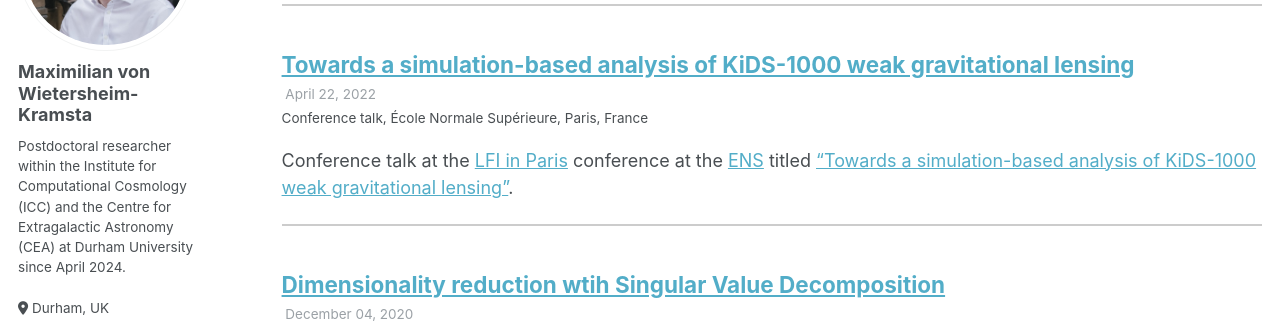
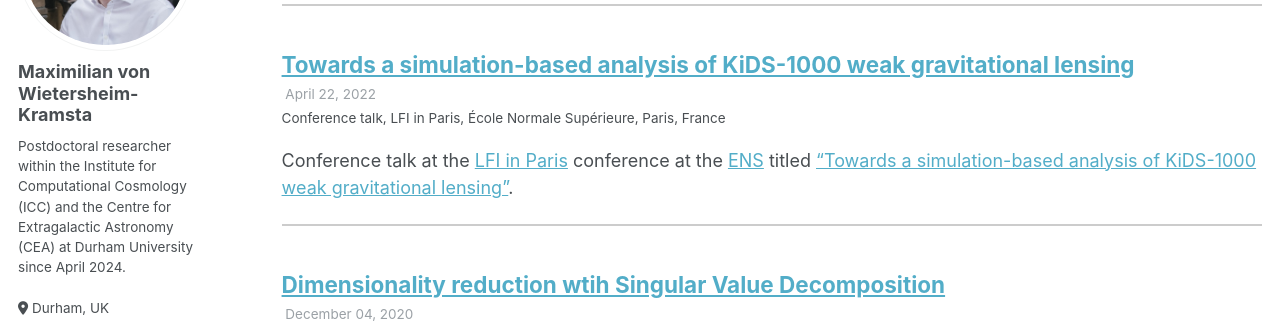
Before and after one commit to mwiet/mwiet.github.io, a Jekyll site: the page built from _pages/talks.html, in a window 1280 px wide and 900 px high, scrolled down 4428 px. Shown: the part 150-473 px from the top of the window. Built offline with Jekyll 4.4.1, drawn with Linux system fonts in a browser that asks for light colours; nearby versions of some CDN libraries; some web fonts are replaced; some of the changed lines change nothing that is shown.

Commit message:
Updated map with links

```diff
--- a/_talks/2022-04-22.md
+++ b/_talks/2022-04-22.md
@@ -3,7 +3,7 @@
 collection: talks
 type: "Conference talk"
 permalink: /talks/2022-04-22
-venue: "École Normale Supérieure"
+venue: "LFI in Paris, École Normale Supérieure"
 date: 2022-04-22
 location: "Paris, France"
 ---
--- a/talkmap/org-locations.js
+++ b/talkmap/org-locations.js
@@ -1,107 +1,92 @@
 var addressPoints = [
   [
-    "[KiDS Meeting, German Centre for Cosmological Lensing, Ruhr-Universit\u00e4t Bochum, Bochum, Germany](https://mwiet.github.io/talks/2023-09-26)",
+    "KiDS Meeting, German Centre for Cosmological Lensing, Ruhr-Universit\u00e4t Bochum, Bochum, Germany",
     51.4818111,
     7.2196635
   ],
   [
-    "[Euclid Weak Lensing Meeting, University of Innsbruck, Innsbruck, Austria](https://mwiet.github.io/talks/2024-02-21)",
+    "Euclid Weak Lensing Meeting, University of Innsbruck, Innsbruck, Austria",
     47.2654296,
     11.3927685
   ],
   [
-    "[SBI for Galaxy Evolution, University of Bristol, Bristol, United Kingdom](https://mwiet.github.io/talks/2024-04-10)",
+    "SBI for Galaxy Evolution, University of Bristol, Bristol, United Kingdom",
     51.4538022,
     -2.5972985
   ],
   [
-    "[Challenging the standard cosmological model, Royal Society, London, United Kingdom](https://mwiet.github.io/talks/2024-04-15)",
+    "Challenging the standard cosmological model, Royal Society, London, United Kingdom",
     51.4893335,
     -0.14405508452768728
   ],
   [
-    "[Durham University, Durham, United Kingdom](https://mwiet.github.io/talks/2023-11-16)",
+    "Durham University, Durham, United Kingdom",
     54.666667,
     -1.75
   ],
   [
-    "[Institut d'Astrophysique de Paris, Sorbonne Universit\u00e9, Paris, France](https://mwiet.github.io/talks/2024-10-17)",
+    "Institut d'Astrophysique de Paris, Sorbonne Universit\u00e9, Paris, France",
     48.8534951,
     2.3483915
   ],
   [
-    "[CosmoVerse, Jagiellonian University in Krakow, Krakow, Poland](https://mwiet.github.io/talks/2024-07-10)",
+    "CosmoVerse, Jagiellonian University in Krakow, Krakow, Poland",
     50.0469432,
     19.997153435836697
   ],
   [
-    "[COSMO21, Chania, Greece](https://mwiet.github.io/talks/2024-05-21)",
+    "COSMO21, Chania, Greece",
     35.5120831,
     24.0191544
   ],
   [
-    "[Cosmoparticle Initiative, University College London, London, United Kingdom](https://mwiet.github.io/talks/2020-12-04)",
+    "Cosmoparticle Initiative, University College London, London, United Kingdom",
     51.4893335,
     -0.14405508452768728
   ],
   [
-    "[Institute for Astronomy, University of Edinburgh, Edinburgh, United Kingdom](https://mwiet.github.io/talks/2020-03-11)",
+    "Institute for Astronomy, University of Edinburgh, Edinburgh, United Kingdom",
     55.9533456,
     -3.1883749
   ],
   [
-    "[Institute for Astronomy, University of Edinburgh, Edinburgh, United Kingdom](https://mwiet.github.io/talks/2024-03-27)",
-    55.9533456,
-    -3.1883749
-  ],
-  [
-    "[Euclid Consortium Meeting, Sapienza Universit\u00e0 di Roma, Rome, Italy](https://mwiet.github.io/talks/2024-06-18)",
+    "Euclid Consortium Meeting, Sapienza Universit\u00e0 di Roma, Rome, Italy",
     41.8933203,
     12.4829321
   ],
   [
-    "[Durham University, Durham, United Kingdom](https://mwiet.github.io/talks/2023-03-09)",
-    54.666667,
-    -1.75
-  ],
-  [
-    "[UK Cosmology Meeting/Ruth Fest, King's College London, London, United Kingdom](https://mwiet.github.io/talks/2024-05-13)",
+    "UK Cosmology Meeting/Ruth Fest, King's College London, London, United Kingdom",
     51.4893335,
     -0.14405508452768728
   ],
   [
-    "[\u00c9cole Normale Sup\u00e9rieure, Paris, France](https://mwiet.github.io/talks/2022-04-22)",
+    "\u00c9cole Normale Sup\u00e9rieure, Paris, France",
     48.8534951,
     2.3483915
   ],
   [
-    "[KiDS Meeting, National Centre for Nuclear Research, Warsaw, Poland](https://mwiet.github.io/talks/2022-05-18)",
+    "KiDS Meeting, National Centre for Nuclear Research, Warsaw, Poland",
     52.2337172,
     21.071432235636493
   ],
   [
-    "[ICIC, Imperial College London, London, United Kingdom](https://mwiet.github.io/talks/2024-03-12)",
+    "ICIC, Imperial College London, London, United Kingdom",
     51.4893335,
     -0.14405508452768728
   ],
   [
-    "[KiDS Meeting, German Centre for Cosmological Lensing, Ruhr-Universit\u00e4t Bochum, Bochum, Germany](https://mwiet.github.io/talks/2020-11-23)",
-    51.4818111,
-    7.2196635
-  ],
-  [
-    "[Euclid UK Meeting, Royal Astronomical Society, London, United Kingdom](https://mwiet.github.io/talks/2023-12-14)",
+    "Euclid UK Meeting, Royal Astronomical Society, London, United Kingdom",
     51.4893335,
     -0.14405508452768728
   ],
   [
-    "[Cosmology and Relativity Group, Queen Mary University of London, London, United Kingdom](https://mwiet.github.io/talks/2024-06-27)",
+    "Cosmology and Relativity Group, Queen Mary University of London, London, United Kingdom",
     51.4893335,
     -0.14405508452768728
   ],
   [
-    "[KiDS Meeting, E.A. Milne Centre, University of Hull, Hull, United Kingdom](https://mwiet.github.io/talks/2022-05-22)",
-    53.76238625,
-    -0.3301213755327681
+    "KiDS Meeting, E.A. Milne Centre, University of Hull, Hull, United Kingdom",
+    53.7435722,
+    -0.3394758
   ]
 ];
```
Also changed, not shown: 1 other file.
